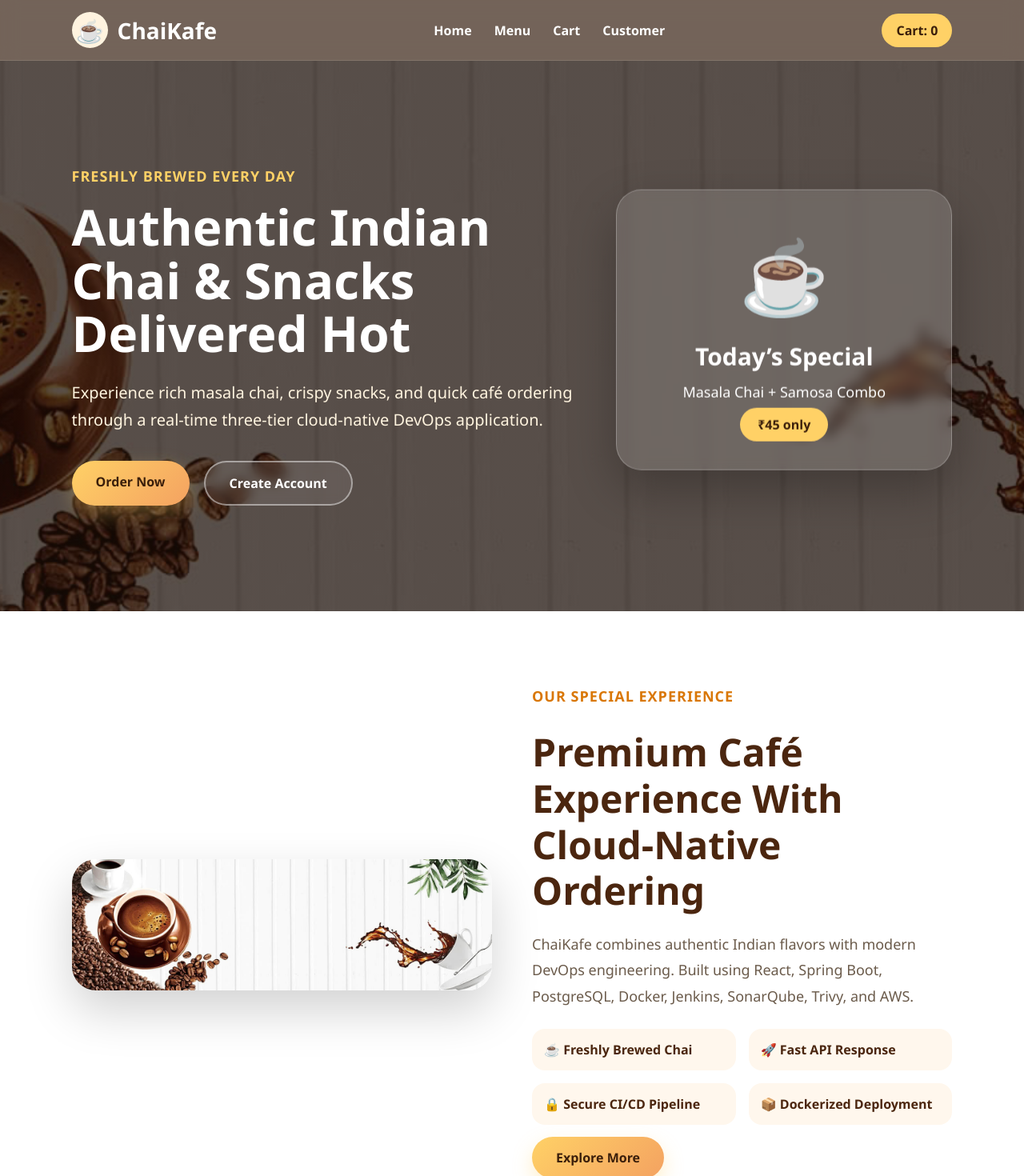
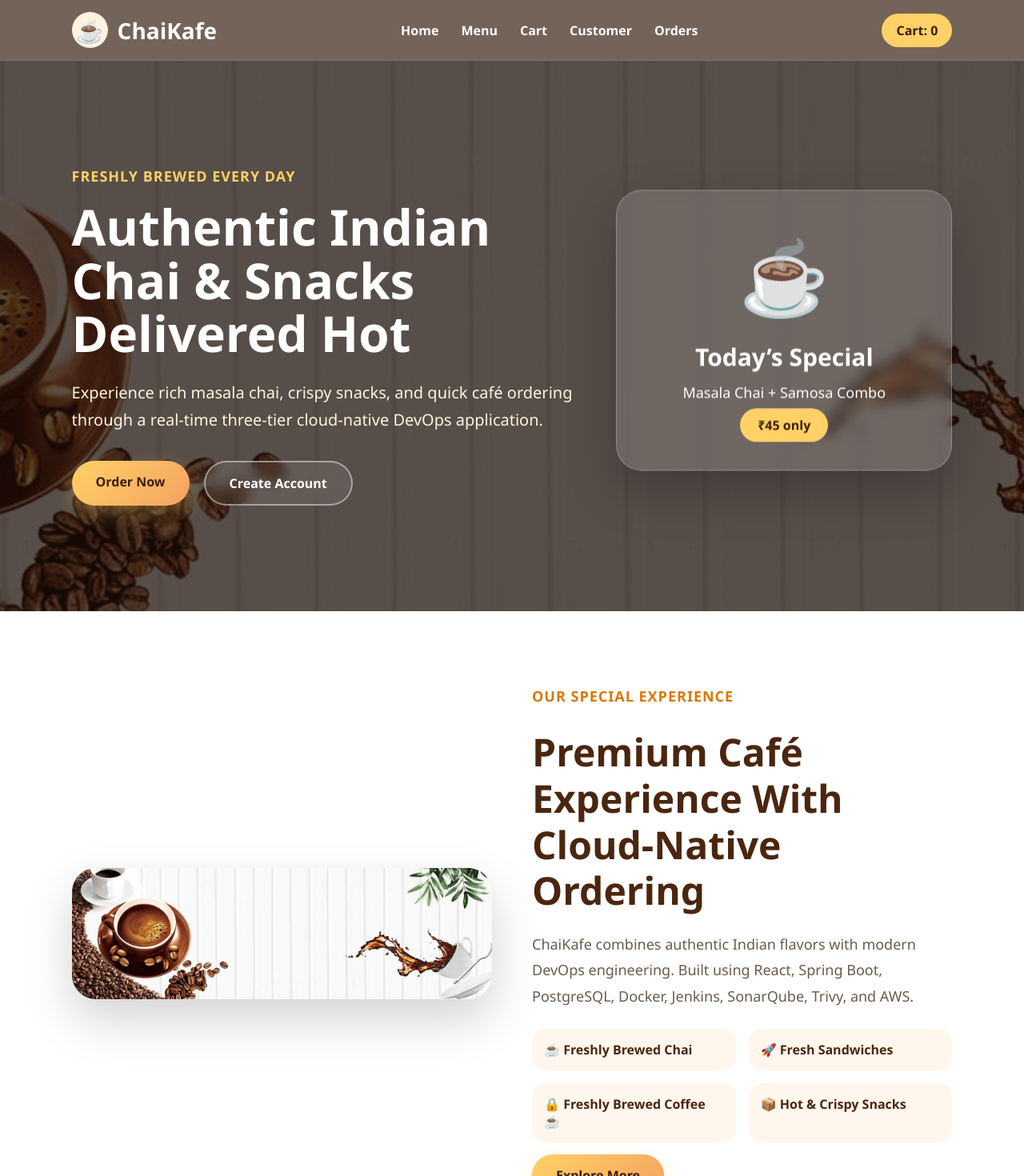
Before and after one commit to rakeshkumar2398/Project-Cafe, a React (Vite) app in the folder frontend/: page / in a window 1280 px wide. Shown: the top 1470 px of the page at 80% size. Built offline with nearby package versions, Linux system fonts and the light colour scheme; no server answers.

Commit message:
Update App.jsx

```diff
--- a/frontend/src/App.jsx
+++ b/frontend/src/App.jsx
@@ -3,6 +3,7 @@ import "./App.css";
 import Menu from "./pages/Menu";
 import Cart from "./pages/Cart";
 import CreateUser from "./pages/CreateUser";
+import Orders from "./pages/Orders";
 
 function App() {
   const [cart, setCart] = useState([]);
@@ -20,6 +21,7 @@ function App() {
           <a href="#menu">Menu</a>
           <a href="#cart">Cart</a>
           <a href="#customer">Customer</a>
+          <a href="#orders">Orders</a>
         </div>
 
         <div className="cart-pill">
@@ -67,9 +69,9 @@ function App() {
 
           <div className="feature-points">
             <div>☕ Freshly Brewed Chai</div>
-            <div>🚀 Fast API Response</div>
-            <div>🔒 Secure CI/CD Pipeline</div>
-            <div>📦 Dockerized Deployment</div>
+            <div>🚀 Fresh Sandwiches</div>
+            <div>🔒 Freshly Brewed Coffee ☕</div>
+            <div>📦 Hot & Crispy Snacks</div>
           </div>
 
           <a href="#menu" className="primary-btn">Explore More</a>
@@ -114,6 +116,7 @@ function App() {
         </div>
         <CreateUser />
       </section>
+
       <section className="offers-section">
         <div className="section-header">
           <p>Limited Time Deals</p>
@@ -143,6 +146,7 @@ function App() {
           </div>
         </div>
       </section>
+
       <section className="why-section">
         <h2>Why ChaiKafe?</h2>
         <div className="why-grid">
@@ -170,7 +174,6 @@ function App() {
         <div className="testimonial-grid">
           <div className="testimonial-card">
             <div className="review-stars">★★★★★</div>
-
             <p>
               “Best chai experience I had online. Smooth ordering and beautiful UI.”
             </p>
@@ -186,7 +189,6 @@ function App() {
 
           <div className="testimonial-card">
             <div className="review-stars">★★★★★</div>
-
             <p>
               “Authentic snacks and super fast cart experience powered by DevOps.”
             </p>
@@ -202,7 +204,6 @@ function App() {
 
           <div className="testimonial-card">
             <div className="review-stars">★★★★★</div>
-
             <p>
               “Modern café website with real-time deployment and cloud-native setup.”
             </p>
@@ -218,6 +219,14 @@ function App() {
         </div>
       </section>
 
+      <section id="orders" className="section light-section">
+        <div className="section-header">
+          <p>Order Tracking</p>
+          <h2>Customer Orders</h2>
+        </div>
+        <Orders />
+      </section>
+
       <footer className="footer">
         <h3>☕ ChaiKafe</h3>
         <p>End-to-End Three-Tier DevOps Project</p>
```
Lines whose indentation alone changed are shown as unchanged.
